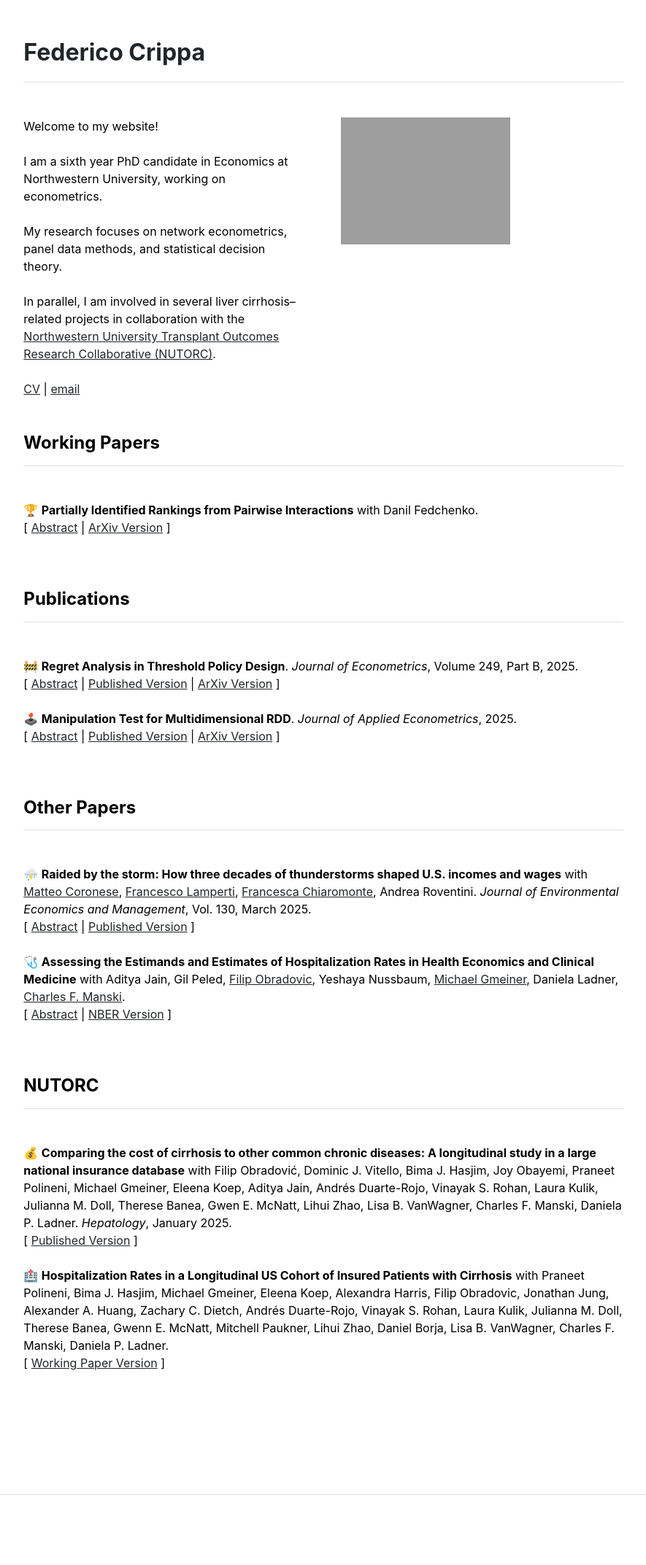
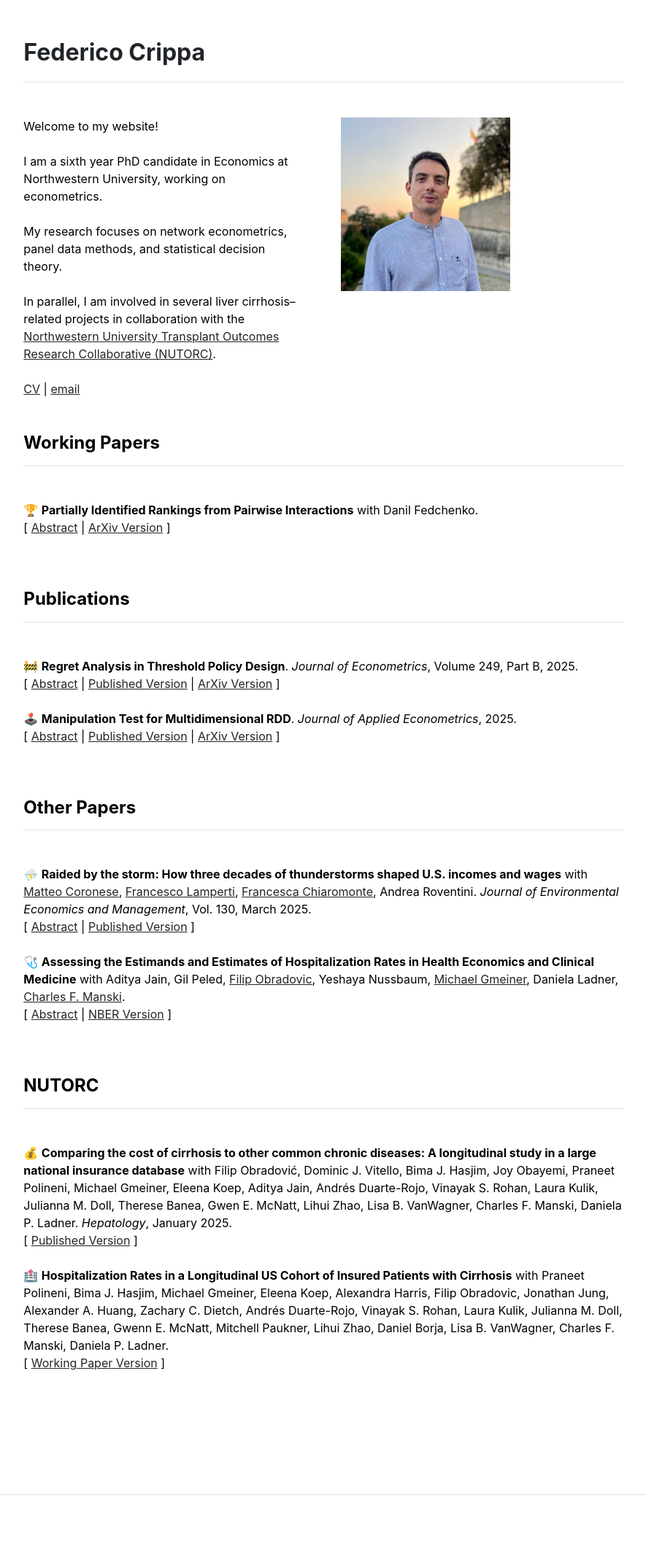
Before and after one commit to fedecrp/fedecrp.github.io, a Jekyll site: the page built from index.md, in a window 1280 px wide. Shown: the whole page at 73% size, without its empty margins (197-1082 px from the left). Built offline with Jekyll 4.4.1, drawn with Linux system fonts in a browser that asks for light colours.

Commit message:
Update home.html

```diff
--- a/_layouts/home.html
+++ b/_layouts/home.html
@@ -14,7 +14,7 @@ layout: default
     <br><a href="https://fedecrp.github.io/assets/fc_cv.pdf" target="_blank">CV</a> | <a href="mailto:federicocrippa2025@u.northwestern.edu">email</a>
   </div>
   <div class="col-md-6">
-    <img src="{{ site.github.url }}/assets/img/headshot.jpg"  width="60%" >
+    <img src="{{ site.github.url }}/assets/img/headshot.jpeg"  width="60%" >
   </div>
 </div>
 
```
